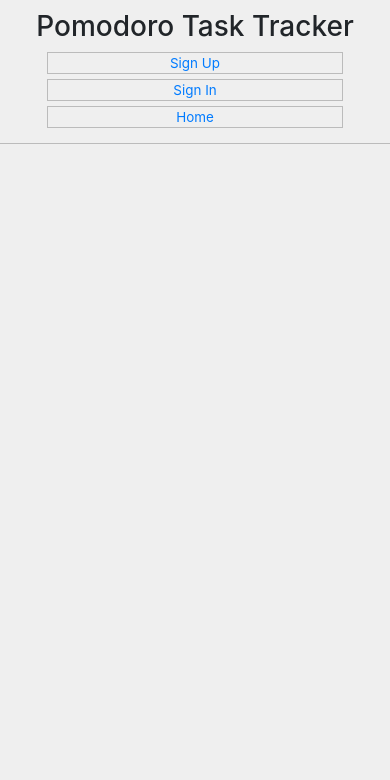
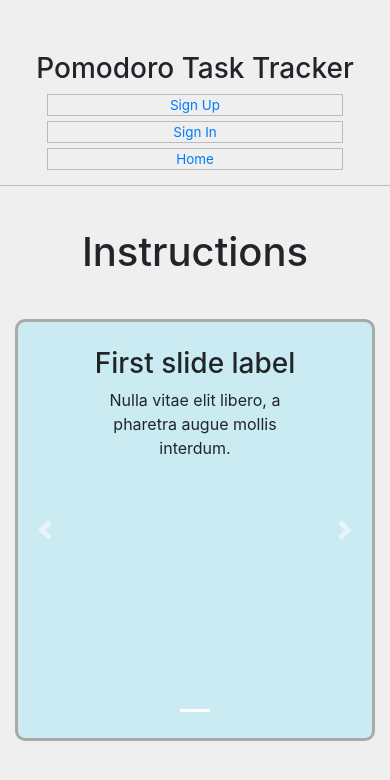
Before and after one commit to matthewjmontalto/capstone-pomodoro-tracker-client-redeploy, a React app: page /#/ in a window 390 px wide. Shown: the top 780 px of the page. Built offline with nearby package versions, Linux system fonts and the light colour scheme.

Commit message:
Home Carousel Instructions Layout
- Create react-bootstrap carousel component
- Import component to App.js to display on home screen
- Establish basic responsive layout

```diff
--- a/src/App.js
+++ b/src/App.js
@@ -9,6 +9,9 @@ import SignUp from './auth/components/SignUp'
 import SignIn from './auth/components/SignIn'
 import SignOut from './auth/components/SignOut'
 import ChangePassword from './auth/components/ChangePassword'
+
+// Home
+import WelcomeInstructions from './home/components/Carousel'
 
 // Resource components
 import Tasks from './tasks/Tasks.js'
@@ -80,6 +83,7 @@ class App extends Component {
           <AuthenticatedRoute user={user} exact path='/tasks/:id/edit' render={(props) => (
             <EditTask alert={this.alert} user={user} />
           )} />
+          <WelcomeInstructions/>
         </main>
       </React.Fragment>
     )
--- /dev/null
+++ b/src/home/components/Carousel.js
@@ -0,0 +1,19 @@
+import React, { Fragment } from 'react'
+import Carousel from 'react-bootstrap/Carousel'
+import './Carousel.scss'
+
+const WelcomeInstructions = () => (
+  <Fragment>
+    <h1>Instructions</h1>
+    <Carousel>
+      <Carousel.Item>
+        <div className="slide-content">
+          <h3>First slide label</h3>
+          <p>Nulla vitae elit libero, a pharetra augue mollis interdum.</p>
+        </div>
+      </Carousel.Item>
+    </Carousel>
+  </Fragment>
+)
+
+export default WelcomeInstructions
--- /dev/null
+++ b/src/home/components/Carousel.scss
@@ -0,0 +1,39 @@
+$carbon: #a9a9a9;
+$neutral: #efefef;
+$watermelon: #ff383f;
+$sky: #caebf2;
+$deep-carbon: #545454;
+
+h1 {
+  text-align: center;
+  margin-top: 5vh;
+}
+
+.carousel {
+  background-color: $sky;
+  border: 3px $carbon solid;
+  border-radius: 10px;
+  height: 50vh;
+  margin: 5vh auto 0;
+  max-width: 60vw;
+  padding: 25px;
+}
+
+.slide-content {
+  height: 100%;
+  margin: 0 auto;
+  text-align: center;
+  width: 75%;
+}
+
+@media only screen and (max-width: 768px) {
+  .carousel {
+    background-color: $sky;
+    border: 3px $carbon solid;
+    border-radius: 10px;
+    height: 50vh;
+    margin: 5vh auto 0;
+    max-width: 100vw;
+    padding: 25px;
+  }
+}
```
Also changed, not shown: public/index.html (line endings or trailing spaces).
